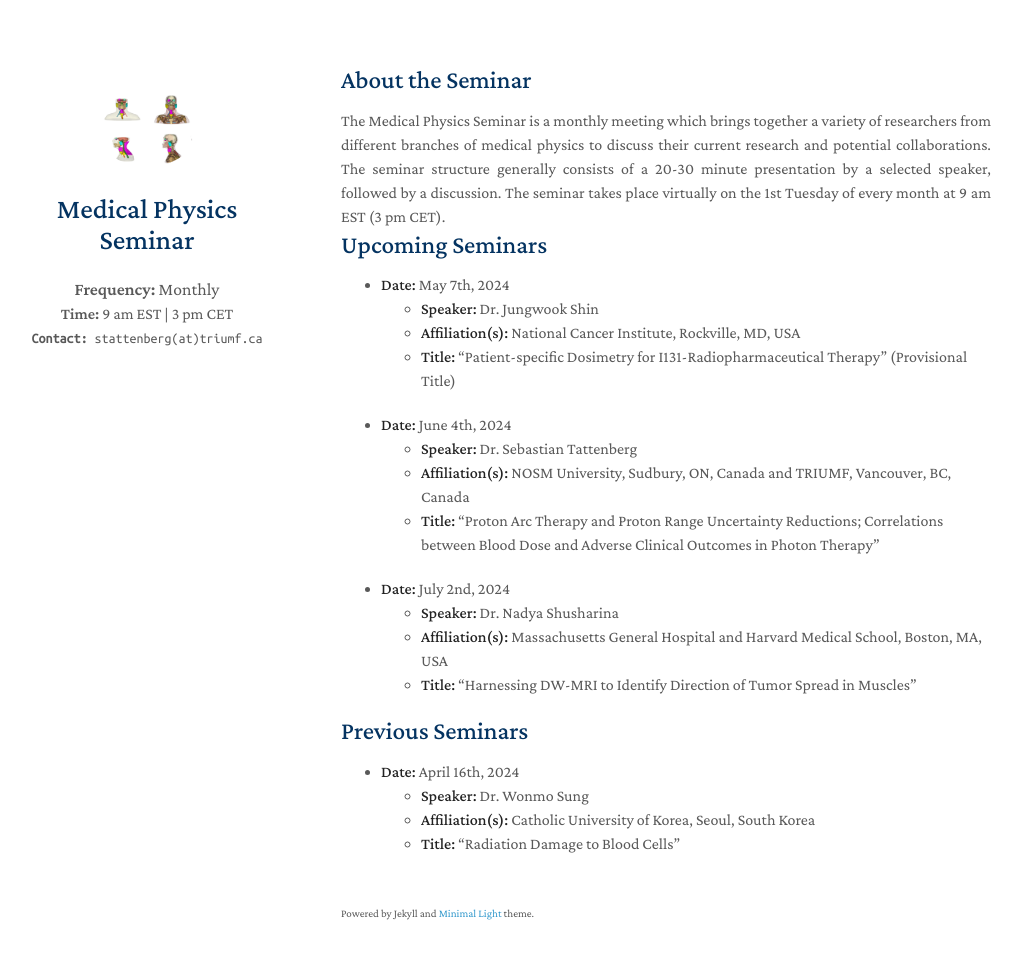
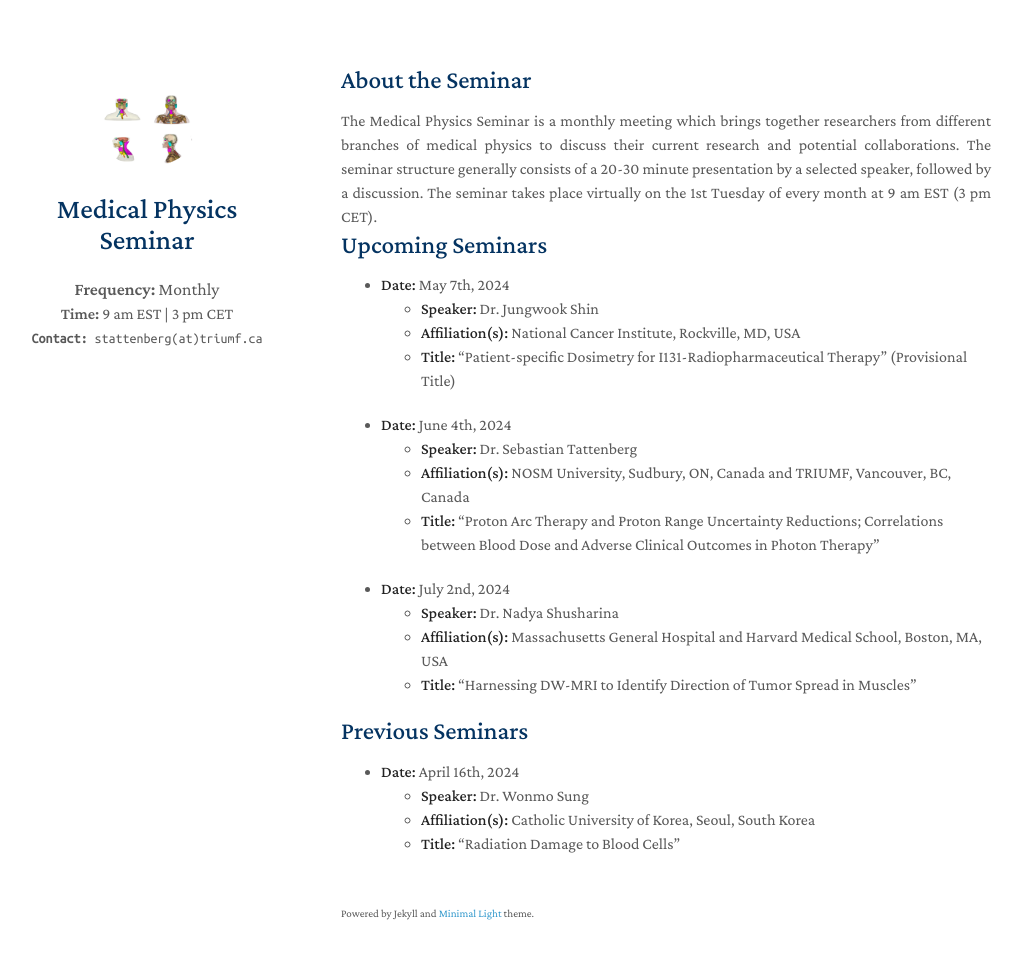
Before and after one commit to MedPhysSeminar/MedPhysSeminar.github.io, a Jekyll site: the page built from index.md, in a window 1280 px wide and 994 px high. Shown: the top 959 px of the window, without its empty margins (129-1151 px from the left). Built offline with Jekyll 4.4.1, drawn with Linux system fonts in a browser that asks for light colours; nearby versions of some CDN libraries; a style sheet for code colours, icons or effects is not loaded; our own code applies the rules of GitHub Pages for plain Markdown files.

Commit message:
Update index.md

```diff
--- a/index.md
+++ b/index.md
@@ -4,7 +4,7 @@ layout: homepage
 
 ## About the Seminar
 
-<div style="text-align: justify"> The Medical Physics Seminar is a monthly meeting which brings together a variety of researchers from different branches of medical physics to discuss their current research and potential collaborations. The seminar structure generally consists of a 20-30 minute presentation by a selected speaker, followed by a discussion. The seminar takes place virtually on the 1st Tuesday of every month at 9 am EST (3 pm CET). </div>
+<div style="text-align: justify"> The Medical Physics Seminar is a monthly meeting which brings together researchers from different branches of medical physics to discuss their current research and potential collaborations. The seminar structure generally consists of a 20-30 minute presentation by a selected speaker, followed by a discussion. The seminar takes place virtually on the 1st Tuesday of every month at 9 am EST (3 pm CET). </div>
 
 
 ## Upcoming Seminars
```
